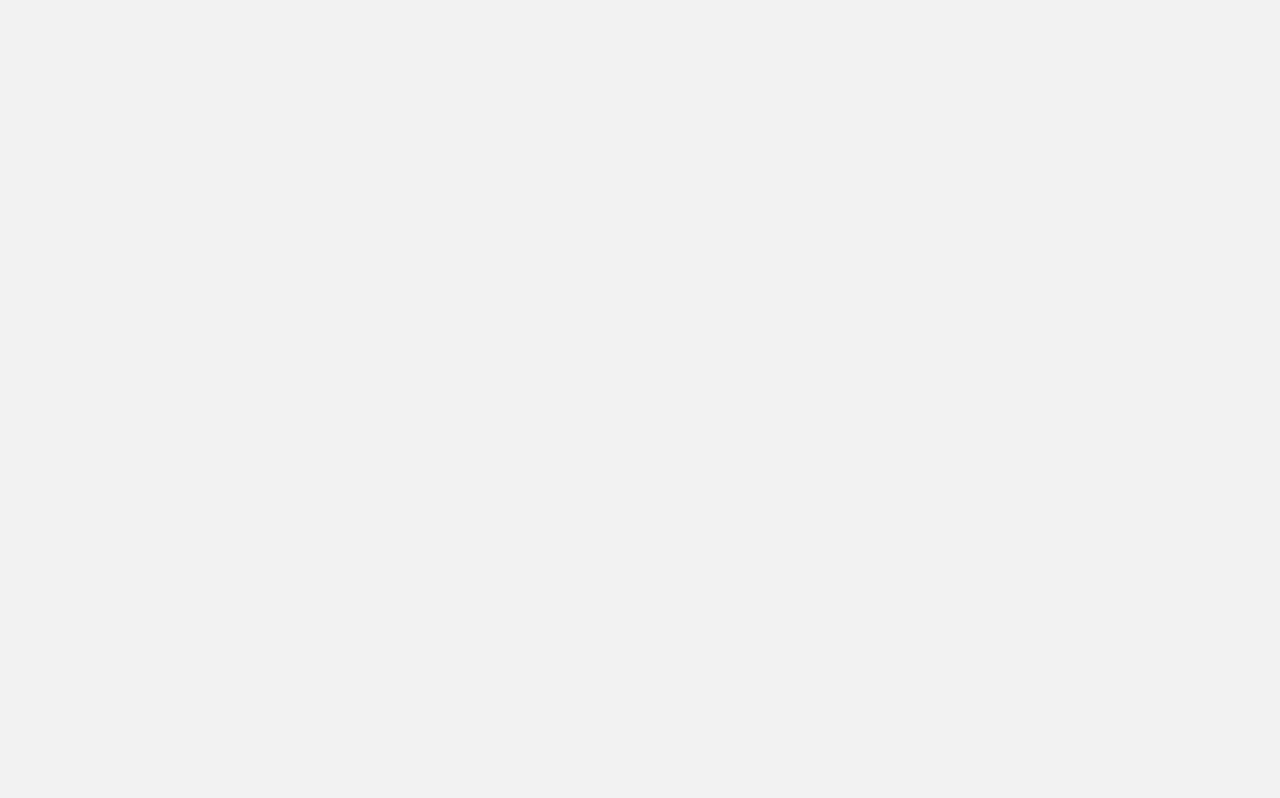
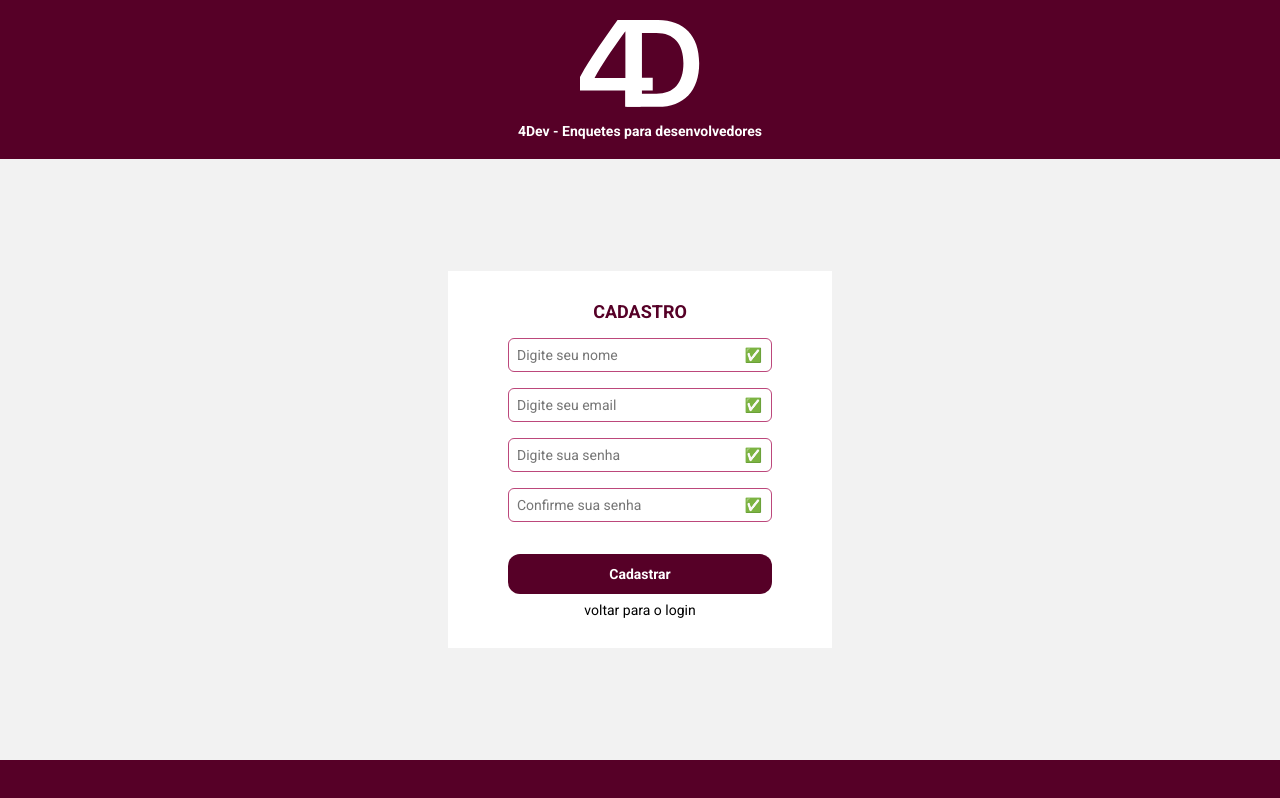
Before and after one commit to Phses/clean-react2, a React app: page /signup in a window 1280 px wide. Before the commit this address had no page. Built offline with nearby package versions, Linux system fonts and the light colour scheme.

Commit message:
refactor: refatorando testes login

```diff
--- a/src/presentation/components/router/router.tsx
+++ b/src/presentation/components/router/router.tsx
@@ -1,3 +1,4 @@
+import SignUp from '@/presentation/pages/signup/signup'
 import React from 'react'
 import { BrowserRouter, Routes, Route } from 'react-router-dom'
 
@@ -10,6 +11,7 @@ const Router: React.FC<Props> = ({ MakeLogin }: Props) => {
     <BrowserRouter>
       <Routes>
         <Route path='/login' element={<MakeLogin />} />
+        <Route path='/signup' element={<SignUp />} />
       </Routes>
     </BrowserRouter>
   )
--- /dev/null
+++ b/src/presentation/pages/signup/signup-styles.scss
@@ -0,0 +1,40 @@
+@import '../../styles/colors.scss';
+
+.login {
+    display: flex;
+    flex-direction: column;
+    justify-content: space-between;
+    height: 100vh;
+
+    .form {
+        background-color: $white;
+        display: flex;
+        flex-direction: column;
+        align-self: center;
+        width: 30vw;
+        padding: 30px 60px;
+        position: relative;
+
+        h2 {
+            text-transform: uppercase;
+            align-self: center;
+            font-size: 18px;
+            color:  $primaryDark;
+        }
+
+        .submit {
+            margin-top: 32px;
+            font-weight: bold;
+            &:disabled {
+                background-color: $disable-background;
+                color: $disable-color;
+            }
+        }
+
+        .link {
+            margin-top: 8px;
+            text-transform: lowercase;
+            align-self: center;
+        }
+    }
+}
--- /dev/null
+++ b/src/presentation/pages/signup/signup.tsx
@@ -0,0 +1,28 @@
+/* eslint-disable @typescript-eslint/no-misused-promises */
+import React from 'react'
+import Styles from './signup-styles.scss'
+import Context from '../../context/form-context'
+import { Footer, Input, LoginHeader, FormStatus } from '@/presentation/components/'
+
+const SignUp: React.FC = () => {
+  return (
+    <div className={Styles.login}>
+      <LoginHeader />
+      <Context.Provider value={{ state: {} }}>
+        <form className={Styles.form} >
+          <h2>Cadastro</h2>
+          <Input type="text" name="name" id="name" placeholder="Digite seu nome" />
+          <Input type="email" name="email" id="email" placeholder="Digite seu email" />
+          <Input type="password" name="password" id="password" placeholder="Digite sua senha" />
+          <Input type="password" name="confirmPassword" id="confirmPassword" placeholder="Confirme sua senha" />
+          <button type="submit" className={Styles.submit}>Cadastrar</button>
+          <span className={Styles.link}>Voltar para o login</span>
+          <FormStatus />
+        </form>
+      </Context.Provider>
+      <Footer />
+    </div>
+  )
+}
+
+export default SignUp
--- a/src/presentation/styles/global.scss
+++ b/src/presentation/styles/global.scss
@@ -1,6 +1,6 @@
 @import './colors.scss';
 
-*{
+* {
   font-family: 'Roboto', sans-serif;
   font-size: 14px;
   margin: 0;
@@ -18,9 +18,11 @@ a {
 }
 
 input[type=email],
-input[type=password] {
+input[type=password],
+input[type=text] {
   border: 1px solid $primaryLight;
   border-radius: 6px;
+
   &:focus {
     outline: 1px solid $primaryDark;
   }
@@ -33,6 +35,7 @@ button {
   padding: 12px 22px;
   border-radius: 12px;
   cursor: pointer;
+
   &:hover {
     background-color: $primaryLight;
   }
```
Also changed, not shown: 1 other file (tests, documents, lock files or other folders). Lines whose indentation alone changed are shown as unchanged.
